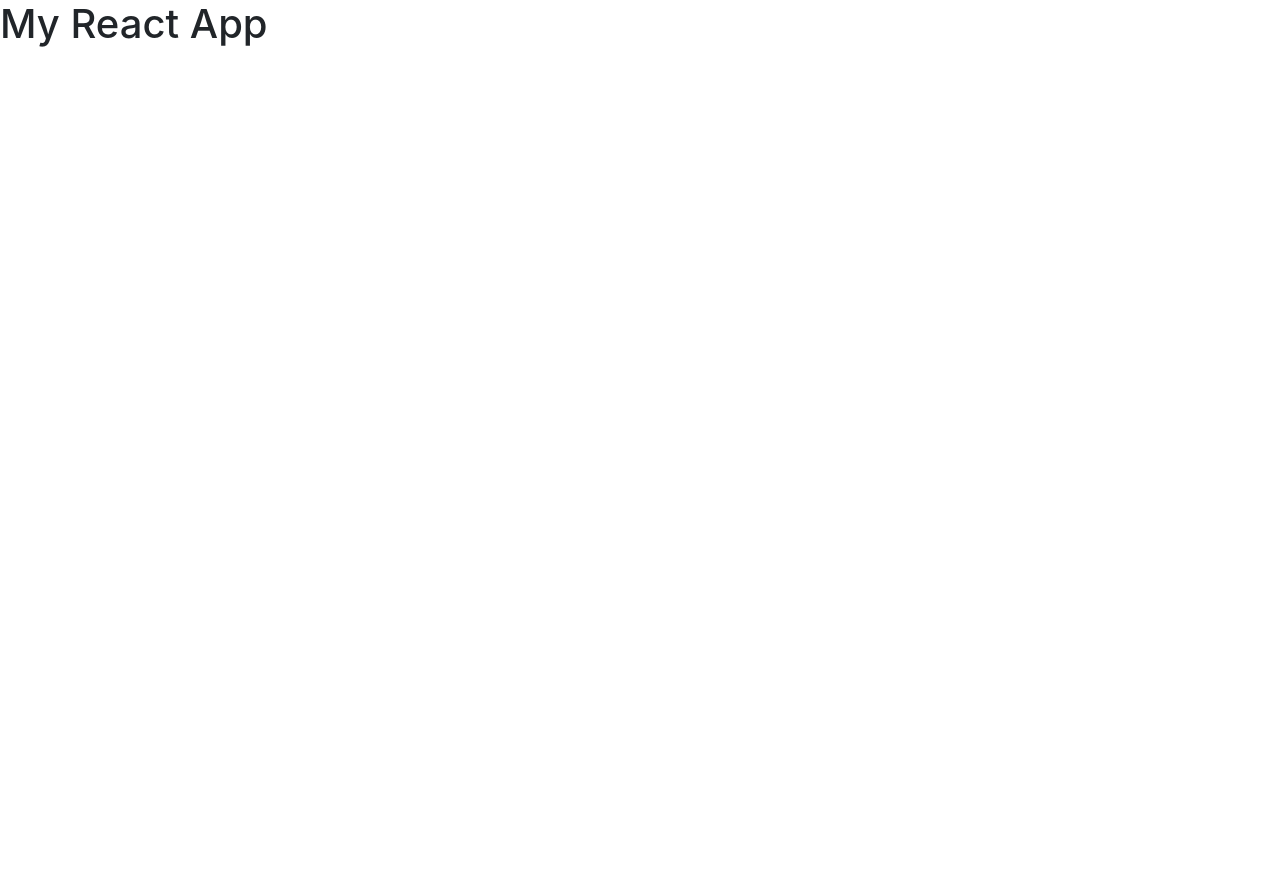
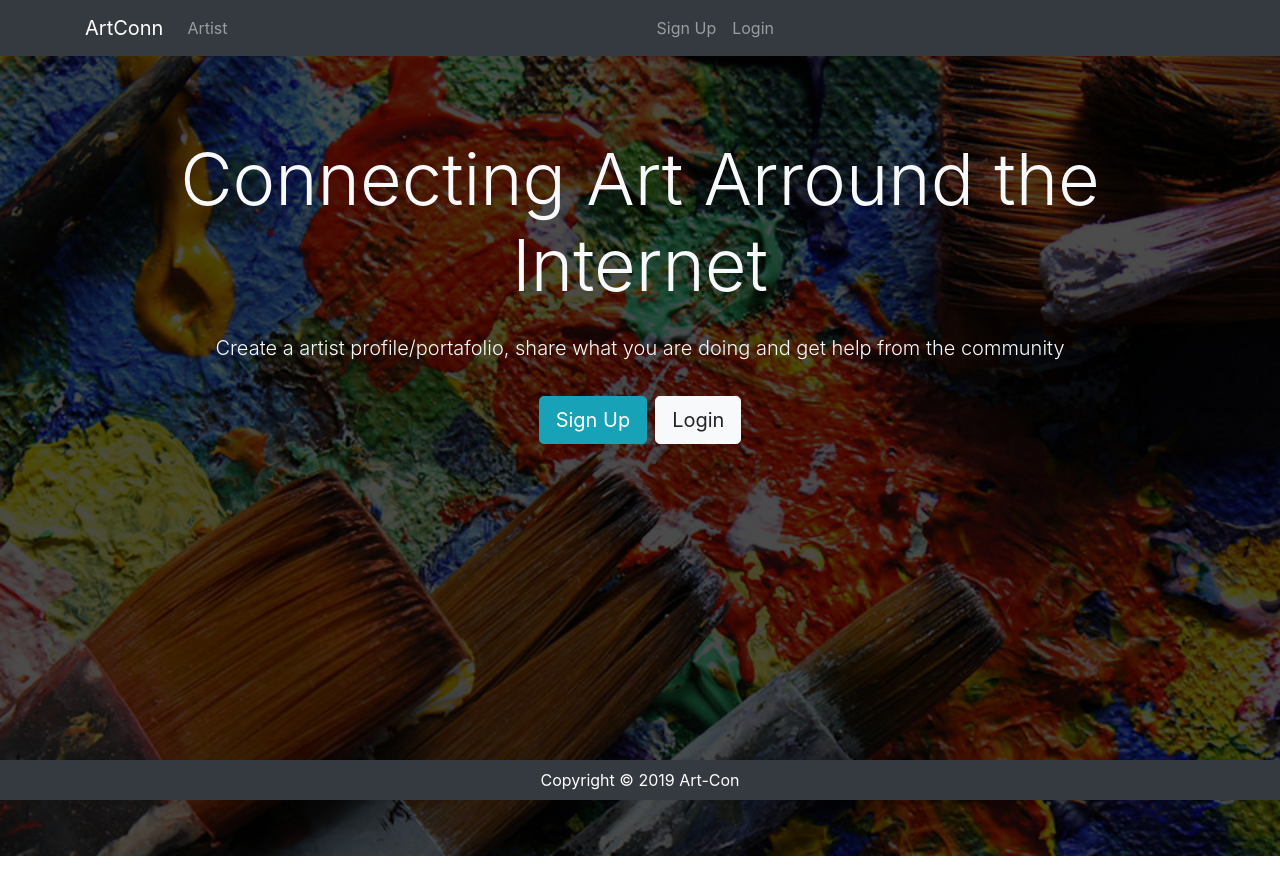
Before and after one commit to Watanuki395/art-conn, a React (Create React App) app in the folder client/: page / in a window 1280 px wide. Shown: the top 894 px of the page. Before the commit the page ends 800 px from the top, so only its background shows below. Built offline with nearby package versions, Linux system fonts and the light colour scheme.

Commit message:
landing page

```diff
--- a/client/src/App.js
+++ b/client/src/App.js
@@ -1,12 +1,20 @@
 import React, { Component } from 'react';
+
+import Navbar from './components/layout/Navbar';
+import Footer from './components/layout/Footer';
+import Landing from './components/layout/Landing';
+
 import './App.css';
 
 class App extends Component {
   render() {
     return (
       <div className="App">
-        <h1>My React App</h1>
+      <Navbar />
+      <Landing />
+      <Footer />
       </div>
+
     );
   }
 }
--- /dev/null
+++ b/client/src/components/layout/Footer.js
@@ -0,0 +1,9 @@
+import React from 'react'
+
+export default () => {
+  return (
+    <footer className="bg-dark text-white mt-5 p-2 text-center">
+        Copyright &copy; {new Date().getFullYear()} Art-Con
+    </footer>
+  )
+}
--- /dev/null
+++ b/client/src/components/layout/Landing.js
@@ -0,0 +1,39 @@
+import React, { Component } from 'react'
+
+class Landing extends Component {
+  render() {
+    return (
+      <div className="landing">
+        <div className="dark-overlay landing-inner text-light">
+            <div className="container">
+                <div className="row">
+                    <div className="col-md-12 text-center">
+                        <h1 className="display-3 mb-4">
+                            Connecting Art Arround the Internet
+                        </h1>
+                        <p className="lead">
+                            Create a artist profile/portafolio, share what you are doing and get help from the community
+                        </p>
+                        <hr/>
+                        <a href="register.html"
+                        className="btn btn-lg btn-info mr-2">
+                        Sign Up
+                        </a>
+                        <a href="login.html"
+                        className="btn btn-lg btn-light">
+                        Login
+                        </a>
+
+                    </div>
+                </div>
+
+            </div>
+
+        </div>
+
+      </div>
+    )
+  }
+}
+
+export default Landing;
--- /dev/null
+++ b/client/src/components/layout/Navbar.js
@@ -0,0 +1,51 @@
+import React, { Component } from 'react';
+
+
+class Navbar extends Component {
+
+
+  render() {
+    return (
+        <nav className="navbar navbar-expand-sm navbar-dark bg-dark mb-4">
+        <div className="container">
+            <a className= "navbar-brand" href="landing.html">ArtConn</a>
+            <button className="navbar-toggler"
+            type="button"
+            data-toggle="collapse"
+            data-target="#mobile-nav">
+            <span className="navbar-toggler-icon"></span>
+            </button>
+
+        <div className="collapse navbar-collapse" id="mobile-nav">
+            <ul className="navbar-nav mr-auto">
+                <li className="nav-item">
+                    <a className="nav-link" href="profiles.html">
+                    Artist
+                    </a>
+                </li>
+            </ul>
+            <ul className="navbar-nav mr-auto">
+                <li className="nav-item">
+                    <a className="nav-link" href="register.html">
+                    Sign Up
+                    </a>
+                </li>
+                <li className="nav-item">
+                    <a className="nav-link" href="login.html">
+                    Login
+                    </a>
+                </li>
+            </ul>
+        </div>
+
+
+
+        </div>
+
+        </nav>
+    );
+  }
+}
+
+
+export default Navbar;
```
